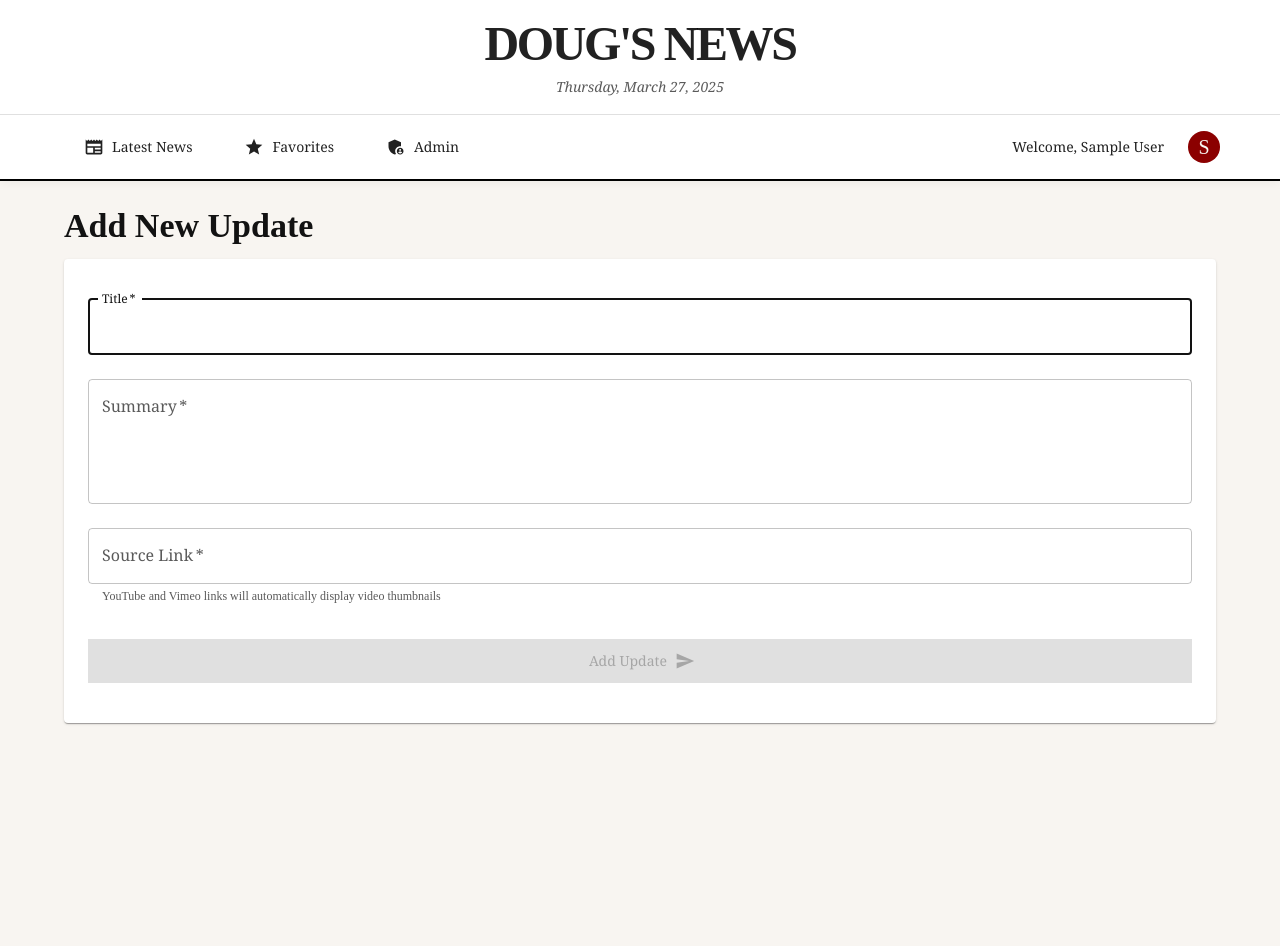
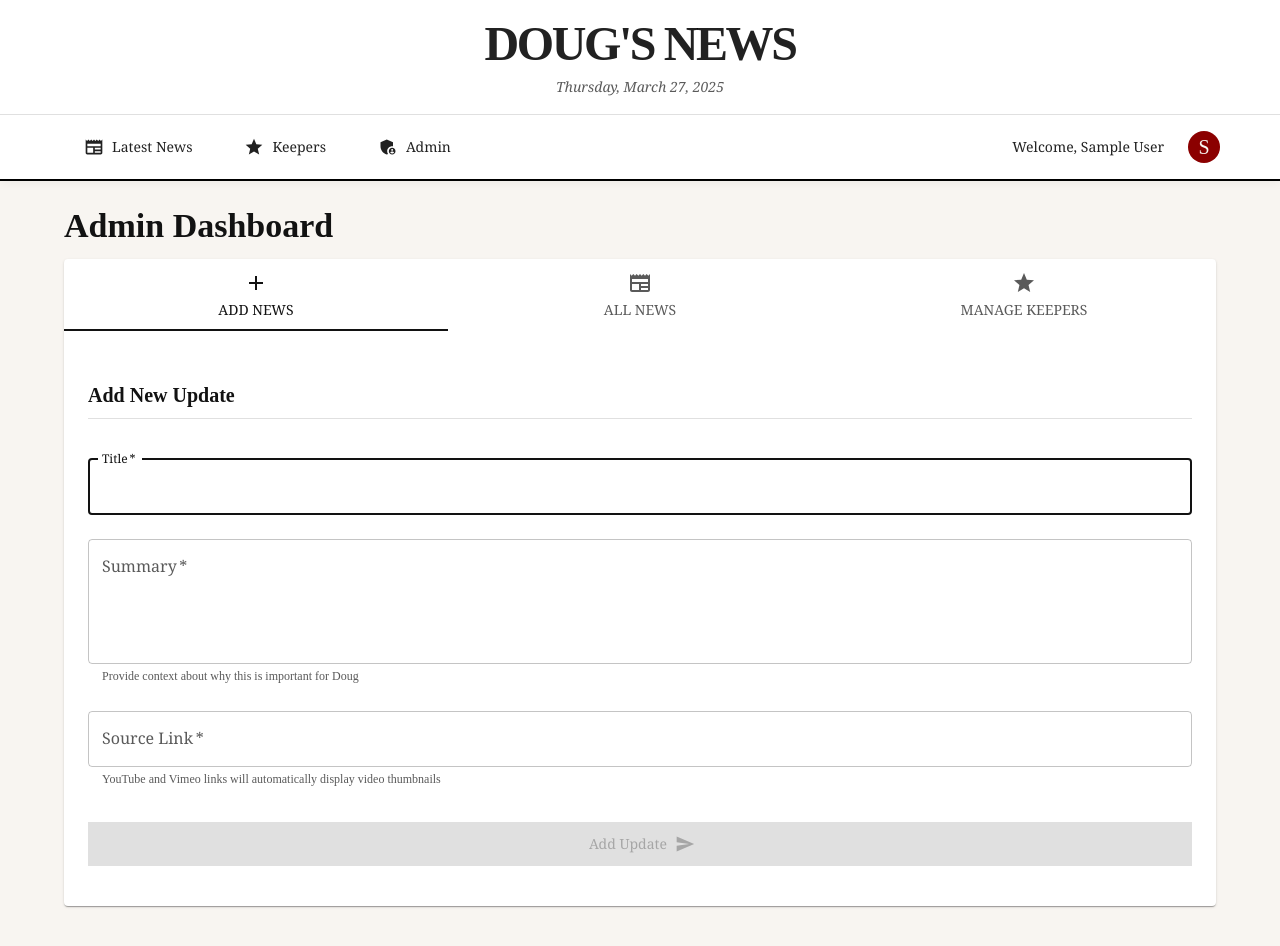
Before and after one commit to 41rumble/boss-updates, a React (Create React App) app: page /news/admin in a window 1280 px wide. Shown: the top 946 px of the page. Before the commit the page ends 800 px from the top, so only its background shows below. Built offline with nearby package versions, Linux system fonts and the light colour scheme; no server answers; sample sign-in values are in the browser's storage.

Commit message:
Rename Favorites to Keepers and enhance admin area with tabbed interface for managing content

```diff
--- a/src/App.tsx
+++ b/src/App.tsx
@@ -4,7 +4,7 @@ import { ThemeProvider, createTheme } from '@mui/material/styles';
 import CssBaseline from '@mui/material/CssBaseline';
 import Layout from './components/Layout';
 import NewsPage from './pages/NewsPage';
-import FavoritesPage from './pages/FavoritesPage';
+import KeepersPage from './pages/KeepersPage';
 import AdminPage from './pages/AdminPage';
 import LandingPage from './pages/LandingPage';
 import LoginPage from './pages/LoginPage';
@@ -139,7 +139,7 @@ function App() {
               </ProtectedRoute>
             }>
               <Route index element={<NewsPage />} />
-              <Route path="favorites" element={<FavoritesPage />} />
+              <Route path="keepers" element={<KeepersPage />} />
               <Route path="admin" element={<AdminPage />} />
             </Route>
           </Routes>
--- a/src/components/Header.tsx
+++ b/src/components/Header.tsx
@@ -148,11 +148,11 @@ const Header = () => {
                       </ListItemIcon>
                       <ListItemText primary="Latest News" />
                     </ListItemButton>
-                    <ListItemButton component={RouterLink} to="/news/favorites">
+                    <ListItemButton component={RouterLink} to="/news/keepers">
                       <ListItemIcon>
                         <StarIcon />
                       </ListItemIcon>
-                      <ListItemText primary="Favorites" />
+                      <ListItemText primary="Keepers" />
                     </ListItemButton>
                     <ListItemButton component={RouterLink} to="/news/admin">
                       <ListItemIcon>
@@ -186,11 +186,11 @@ const Header = () => {
                 <Button
                   color="inherit"
                   component={RouterLink}
-                  to="/news/favorites"
+                  to="/news/keepers"
                   startIcon={<StarIcon />}
                   sx={{ fontWeight: 500 }}
                 >
-                  Favorites
+                  Keepers
                 </Button>
                 <Button
                   color="inherit"
--- a/src/components/NewsItem.tsx
+++ b/src/components/NewsItem.tsx
@@ -135,7 +135,7 @@ const NewsItem: React.FC<NewsItemProps> = ({ item, onToggleFavorite, onItemUpdat
             {item.isFavorite ? <StarIcon /> : <StarBorderIcon />}
           </IconButton>
           <Typography variant="caption" color="text.secondary" sx={{ mr: 2 }}>
-            {item.isFavorite ? 'Saved to favorites' : 'Add to favorites'}
+            {item.isFavorite ? 'Saved to Keepers' : 'Add to Keepers'}
           </Typography>
 
           {/* Edit button - only visible to admins */}
--- a/src/pages/AdminPage.tsx
+++ b/src/pages/AdminPage.tsx
@@ -1,4 +1,4 @@
-import React, { useState } from 'react';
+import React, { useState, useEffect } from 'react';
 import {
   Typography,
   Box,
@@ -7,18 +7,105 @@ import {
   Paper,
   Snackbar,
   Alert,
-  CircularProgress
+  CircularProgress,
+  Tabs,
+  Tab,
+  Divider
 } from '@mui/material';
 import SendIcon from '@mui/icons-material/Send';
-import { addNewsItem } from '../services/api';
+import AddIcon from '@mui/icons-material/Add';
+import StarIcon from '@mui/icons-material/Star';
+import NewspaperIcon from '@mui/icons-material/Newspaper';
+import { addNewsItem, getNewsItems, getFavorites } from '../services/api';
+import NewsList from '../components/NewsList';
+import { NewsItem } from '../types';
+
+interface TabPanelProps {
+  children?: React.ReactNode;
+  index: number;
+  value: number;
+}
+
+function TabPanel(props: TabPanelProps) {
+  const { children, value, index, ...other } = props;
+
+  return (
+    <div
+      role="tabpanel"
+      hidden={value !== index}
+      id={`admin-tabpanel-${index}`}
+      aria-labelledby={`admin-tab-${index}`}
+      {...other}
+    >
+      {value === index && (
+        <Box sx={{ pt: 3 }}>
+          {children}
+        </Box>
+      )}
+    </div>
+  );
+}
 
 const AdminPage = () => {
+  // Tab state
+  const [tabValue, setTabValue] = useState(0);
+
+  // Add News form state
   const [title, setTitle] = useState('');
   const [summary, setSummary] = useState('');
   const [link, setLink] = useState('');
+  const [isSubmitting, setIsSubmitting] = useState(false);
+
+  // News items state
+  const [allNewsItems, setAllNewsItems] = useState<NewsItem[]>([]);
+  const [keeperItems, setKeeperItems] = useState<NewsItem[]>([]);
+  const [loadingNews, setLoadingNews] = useState(false);
+  const [loadingKeepers, setLoadingKeepers] = useState(false);
+
+  // Notification state
   const [snackbarOpen, setSnackbarOpen] = useState(false);
-  const [isSubmitting, setIsSubmitting] = useState(false);
+  const [snackbarMessage, setSnackbarMessage] = useState('');
+  const [snackbarSeverity, setSnackbarSeverity] = useState<'success' | 'error'>('success');
   const [error, setError] = useState<string | null>(null);
+
+  // Fetch data when tab changes
+  useEffect(() => {
+    if (tabValue === 1) {
+      fetchAllNewsItems();
+    } else if (tabValue === 2) {
+      fetchKeepers();
+    }
+  }, [tabValue]);
+
+  const handleTabChange = (event: React.SyntheticEvent, newValue: number) => {
+    setTabValue(newValue);
+  };
+
+  const fetchAllNewsItems = async () => {
+    try {
+      setLoadingNews(true);
+      const data = await getNewsItems();
+      setAllNewsItems(data);
+    } catch (err) {
+      console.error('Error fetching news items:', err);
+      showSnackbar('Failed to load news items', 'error');
+    } finally {
+      setLoadingNews(false);
+    }
+  };
+
+  const fetchKeepers = async () => {
+    try {
+      setLoadingKeepers(true);
+      const data = await getFavorites();
+      setKeeperItems(data);
+    } catch (err) {
+      console.error('Error fetching keepers:', err);
+      showSnackbar('Failed to load keepers', 'error');
+    } finally {
+      setLoadingKeepers(false);
+    }
+  };
 
   const handleSubmit = async (e: React.FormEvent) => {
     e.preventDefault();
@@ -29,23 +116,69 @@ const AdminPage = () => {
       setTitle('');
       setSummary('');
       setLink('');
-      setSnackbarOpen(true);
-      setError(null);
+      showSnackbar('Update added successfully!', 'success');
     } catch (err) {
       console.error('Error adding news item:', err);
-      setError('Failed to add update. Please try again.');
+      showSnackbar('Failed to add update', 'error');
     } finally {
       setIsSubmitting(false);
     }
   };
 
+  const handleToggleFavorite = async (id: string) => {
+    try {
+      // This will be called from both the All News and Keepers tabs
+      if (tabValue === 2) {
+        // If we're in the Keepers tab, remove the item from the list
+        setKeeperItems(prevItems => prevItems.filter(item => item._id !== id));
+      } else {
+        // If we're in the All News tab, update the item's favorite status
+        setAllNewsItems(prevItems =>
+          prevItems.map(item =>
+            item._id === id ? { ...item, isFavorite: !item.isFavorite } : item
+          )
+        );
+      }
+      showSnackbar('Keeper status updated', 'success');
+    } catch (err) {
+      console.error('Error toggling keeper status:', err);
+      showSnackbar('Failed to update keeper status', 'error');
+    }
+  };
+
+  const showSnackbar = (message: string, severity: 'success' | 'error') => {
+    setSnackbarMessage(message);
+    setSnackbarSeverity(severity);
+    setSnackbarOpen(true);
+  };
+
   return (
     <Box>
       <Typography variant="h4" component="h1" gutterBottom>
+        Admin Dashboard
+      </Typography>
+
+      <Paper sx={{ width: '100%', mb: 4 }}>
+        <Tabs
+          value={tabValue}
+          onChange={handleTabChange}
+          indicatorColor="primary"
+          textColor="primary"
+          variant="fullWidth"
+        >
+          <Tab icon={<AddIcon />} label="Add News" />
+          <Tab icon={<NewspaperIcon />} label="All News" />
+          <Tab icon={<StarIcon />} label="Manage Keepers" />
+        </Tabs>
+
+        {/* Add News Tab */}
+        <TabPanel value={tabValue} index={0}>
+          <Box sx={{ p: 3 }}>
+            <Typography variant="h6" gutterBottom>
               Add New Update
             </Typography>
+            <Divider sx={{ mb: 3 }} />
 
-      <Paper sx={{ p: 3, mb: 3 }}>
             <Box component="form" onSubmit={handleSubmit} noValidate>
               <TextField
                 margin="normal"
@@ -69,6 +202,7 @@ const AdminPage = () => {
                 id="summary"
                 value={summary}
                 onChange={(e) => setSummary(e.target.value)}
+                helperText="Provide context about why this is important for Doug"
               />
               <TextField
                 margin="normal"
@@ -92,6 +226,50 @@ const AdminPage = () => {
                 {isSubmitting ? 'Submitting...' : 'Add Update'}
               </Button>
             </Box>
+          </Box>
+        </TabPanel>
+
+        {/* All News Tab */}
+        <TabPanel value={tabValue} index={1}>
+          <Box sx={{ p: 3 }}>
+            <Typography variant="h6" gutterBottom>
+              Manage All News
+            </Typography>
+            <Typography variant="body2" color="text.secondary" paragraph>
+              View and edit all news items. Star items to add them to Keepers.
+            </Typography>
+            <Divider sx={{ mb: 3 }} />
+
+            <NewsList
+              items={allNewsItems}
+              loading={loadingNews}
+              onToggleFavorite={handleToggleFavorite}
+              onItemUpdated={fetchAllNewsItems}
+              emptyMessage="No news items available."
+            />
+          </Box>
+        </TabPanel>
+
+        {/* Keepers Tab */}
+        <TabPanel value={tabValue} index={2}>
+          <Box sx={{ p: 3 }}>
+            <Typography variant="h6" gutterBottom>
+              Manage Keepers
+            </Typography>
+            <Typography variant="body2" color="text.secondary" paragraph>
+              These are important items that will remain accessible to Doug for reference.
+            </Typography>
+            <Divider sx={{ mb: 3 }} />
+
+            <NewsList
+              items={keeperItems}
+              loading={loadingKeepers}
+              onToggleFavorite={handleToggleFavorite}
+              onItemUpdated={fetchKeepers}
+              emptyMessage="No keepers yet. Star items from the News page to add them here."
+            />
+          </Box>
+        </TabPanel>
       </Paper>
 
       <Snackbar
@@ -99,8 +277,8 @@ const AdminPage = () => {
         autoHideDuration={6000}
         onClose={() => setSnackbarOpen(false)}
       >
-        <Alert onClose={() => setSnackbarOpen(false)} severity="success">
-          Update added successfully!
+        <Alert onClose={() => setSnackbarOpen(false)} severity={snackbarSeverity}>
+          {snackbarMessage}
         </Alert>
       </Snackbar>
 
--- /dev/null
+++ b/src/pages/KeepersPage.tsx
@@ -0,0 +1,72 @@
+import React, { useState, useEffect } from 'react';
+import { Typography, Box, Snackbar, Alert } from '@mui/material';
+import NewsList from '../components/NewsList';
+import { NewsItem } from '../types';
+import { getFavorites, toggleFavorite } from '../services/api';
+
+const KeepersPage = () => {
+  const [newsItems, setNewsItems] = useState<NewsItem[]>([]);
+  const [loading, setLoading] = useState(true);
+  const [error, setError] = useState<string | null>(null);
+
+  const fetchKeepers = async () => {
+    try {
+      setLoading(true);
+      const data = await getFavorites();
+      setNewsItems(data);
+      setError(null);
+    } catch (err) {
+      console.error('Error fetching keepers:', err);
+      setError('Failed to load keepers. Please try again later.');
+    } finally {
+      setLoading(false);
+    }
+  };
+
+  useEffect(() => {
+    fetchKeepers();
+  }, []);
+
+  const handleToggleFavorite = async (id: string) => {
+    try {
+      await toggleFavorite(id);
+      // Remove the item from keepers list
+      setNewsItems(prevItems => prevItems.filter(item => item._id !== id));
+    } catch (err) {
+      console.error('Error toggling keeper status:', err);
+      setError('Failed to update keeper status. Please try again.');
+    }
+  };
+
+  return (
+    <Box>
+      <Typography variant="h4" component="h1" gutterBottom>
+        Keepers
+      </Typography>
+
+      <Typography variant="subtitle1" color="text.secondary" paragraph>
+        Important content worth holding on to for Doug's reference.
+      </Typography>
+
+      <NewsList
+        items={newsItems}
+        loading={loading}
+        onToggleFavorite={handleToggleFavorite}
+        onItemUpdated={fetchKeepers}
+        emptyMessage="No keepers yet. Star items from the News page to add them here."
+      />
+
+      <Snackbar
+        open={!!error}
+        autoHideDuration={6000}
+        onClose={() => setError(null)}
+      >
+        <Alert onClose={() => setError(null)} severity="error">
+          {error}
+        </Alert>
+      </Snackbar>
+    </Box>
+  );
+};
+
+export default KeepersPage;
```
Lines whose indentation alone changed are shown as unchanged.
